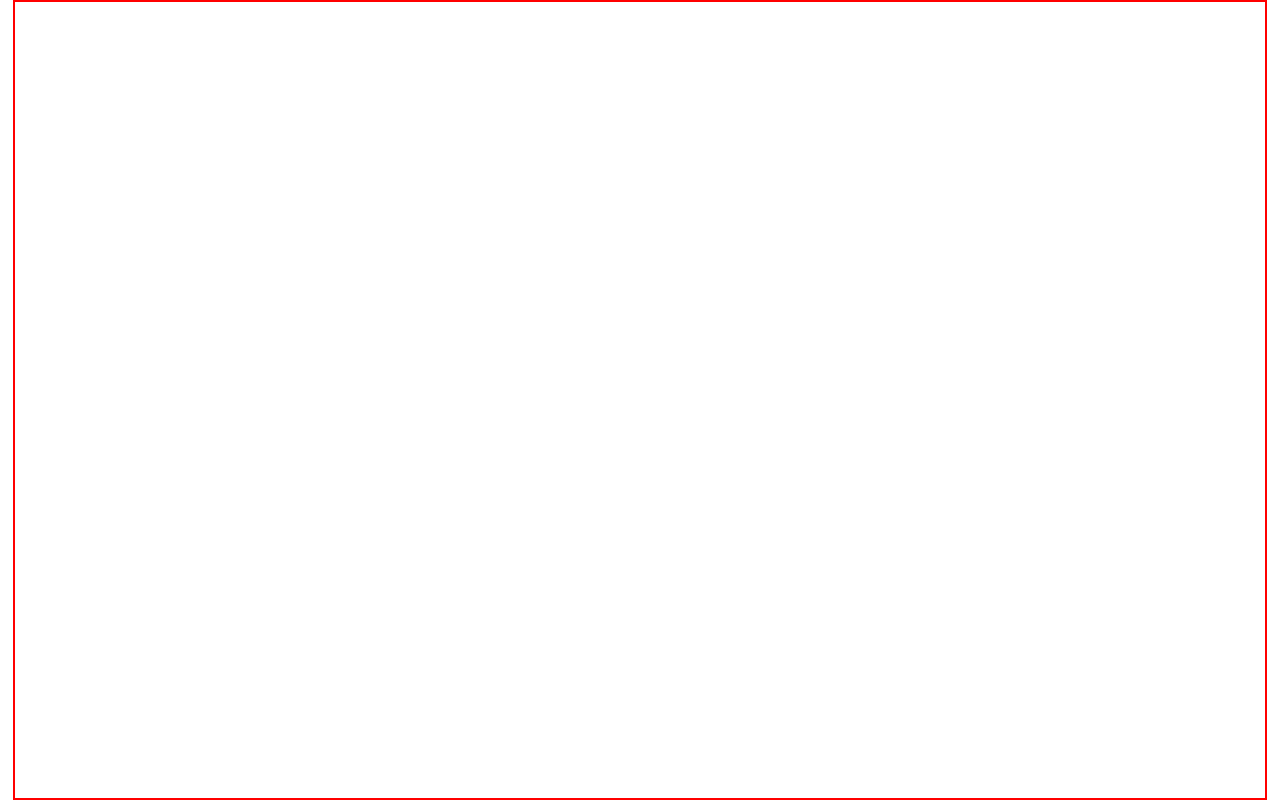
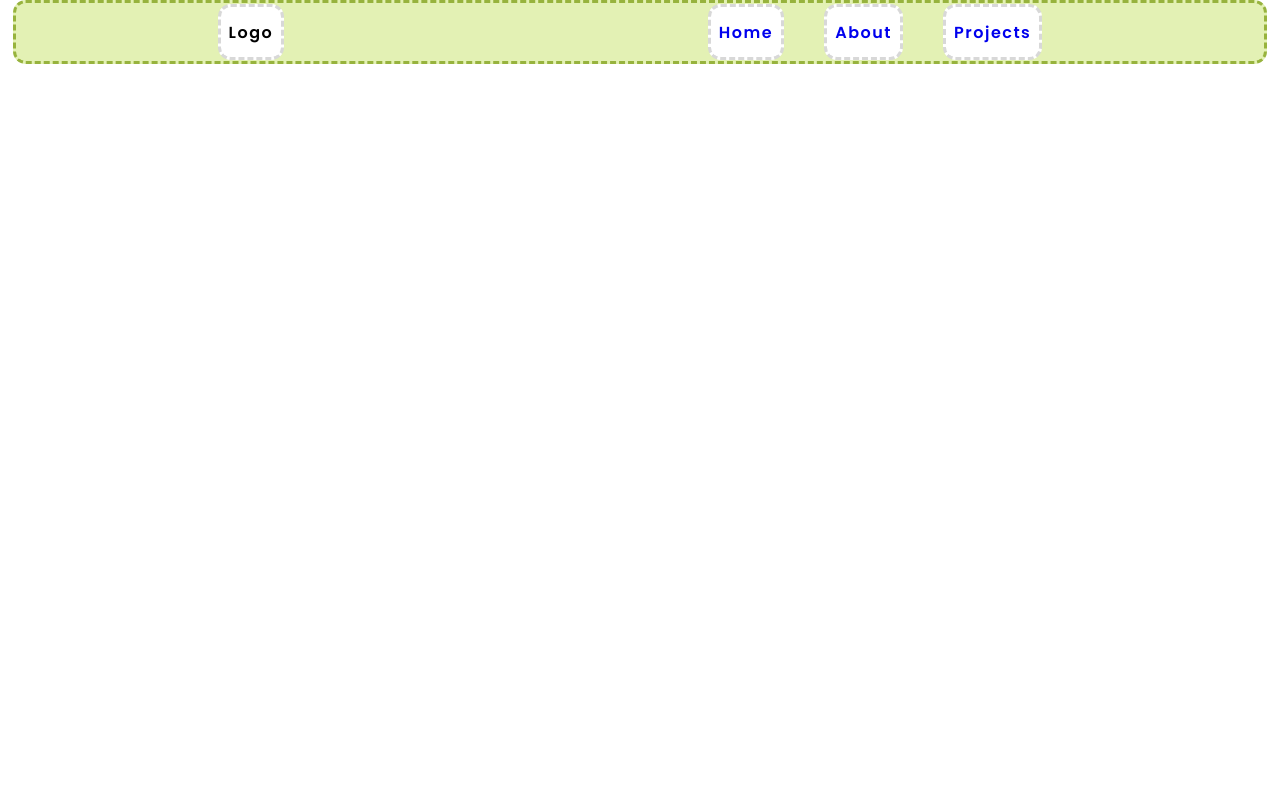
Before and after one commit to m4th3w561/JonesteinDesignsPortfolio, a plain HTML site: page jonestein-design-portfolio.html in a window 1280 px wide. Drawn offline with Linux system fonts and the light colour scheme.

Commit message:
finished network effect

```diff
--- a/app-jp.js
+++ b/app-jp.js
@@ -1,13 +1,19 @@
 
 /* For jonestein-design-portfolio.html  */
 const loader = document.querySelector('.loader')
+const loaderContainer = document.querySelector(".loader-container")
 const body = document.querySelector('body')
 
 window.onload = () => {
   loader.style.width =  "0";
   loader.style.height = "0";
-  loader.style.transition = "2s ease-out"
+  loader.style.transition = "1.5s ease-out";
 }
+// window.onload = () => {
+//     loader.style.transitionDelay = "1.8s"
+//     loaderContainer.style.display = 'none';
+// }
+
 
 
 
--- a/jonestein-design-portfolio.html
+++ b/jonestein-design-portfolio.html
@@ -4,13 +4,25 @@
         <meta charset="UTF-8">
         <meta http-equiv="X-UA-Compatible" content="IE=edge">
         <meta name="viewport" content="width=device-width, initial-scale=1.0">
-        <title>About Mathew</title>
+        <title>Jonestein Design Portfolio</title>
         <link rel="stylesheet" href="style.css">
     </head>
 <body>
-    <div class="loader-container">
+
         <div class="loader"></div>
-    </div>
+
+    <nav>
+        <div class="logo">
+            Logo
+        </div>
+        <div class="nav-list">
+            <ul>
+                <li><a href="index.html"> Home </a></li>
+                <li><a href="about.html"> About </a></li>
+                <li><a href="#projects"> Projects </a></li>
+            </ul>
+        </div>
+    </nav>
     <script src="stylingFiles/gsap.min.js"></script>
     <script src="stylingFiles/ScrollTrigger.min.js"></script>
     <script src="app-jp.js"></script>
--- a/style.css
+++ b/style.css
@@ -328,11 +328,7 @@ polyline {
 /* ========================================= */
 
 /* jonestein-design-portfolio.html */
-.loader-container {
-    width: 100%;
-    height: 100vh;
-    border: 2px solid red;
-}
+
 .loader {
     position: absolute;
     top: 50%;
@@ -344,4 +340,5 @@ polyline {
     border-radius: 50%;
     background: black;
     transition-delay: 3s;
+    z-index: 1000;
 }
```
